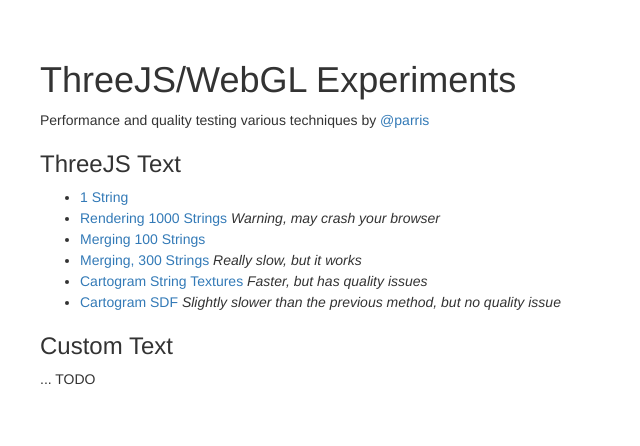
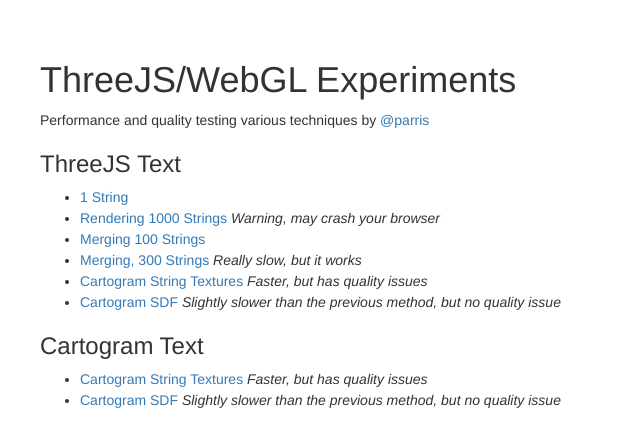
Before and after one commit to parris/threejs-experiments, a plain HTML site: page index.html in a window 1280 px wide. Shown: the whole page, without its empty margins (0-640 px from the left). Drawn offline with nearby package versions, Linux system fonts and the light colour scheme.

Commit message:
Moved cartogram text to a different section

```diff
--- a/index.html
+++ b/index.html
@@ -58,9 +58,18 @@
   </article>
   <article>
     <header>
-      <h3>Custom Text</h3>
+      <h3>Cartogram Text</h3>
     </header>
-    ... TODO
+    <ul>
+      <li>
+        <a href="text/5-cartogram-string-textures.html">Cartogram String Textures</a>
+        <i>Faster, but has quality issues</i>
+      </li>
+      <li>
+        <a href="text/6-cartogram-sdf.html">Cartogram SDF</a>
+        <i>Slightly slower than the previous method, but no quality issue</i>
+      </li>
+    </ul>
   </article>
   <script src="https://maxcdn.bootstrapcdn.com/bootstrap/3.3.5/js/bootstrap.min.js"></script>
 </body>
```
